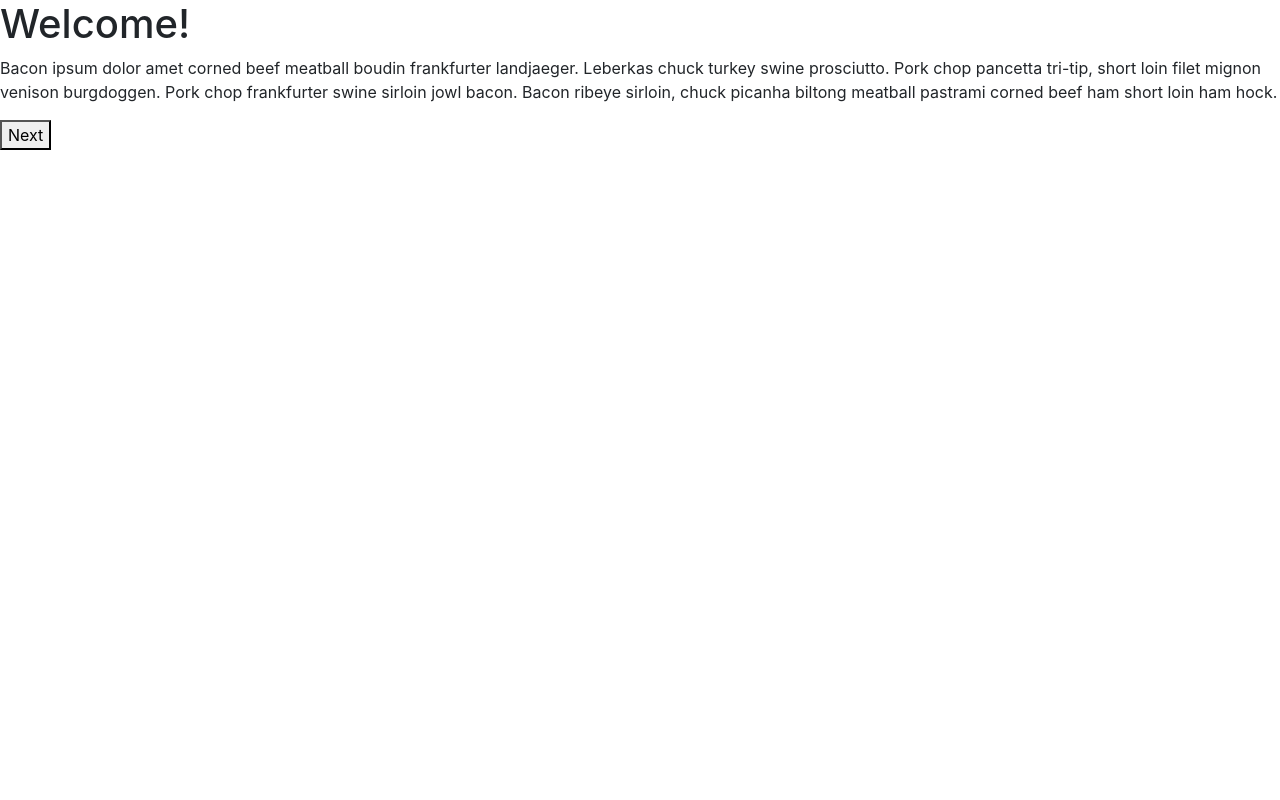
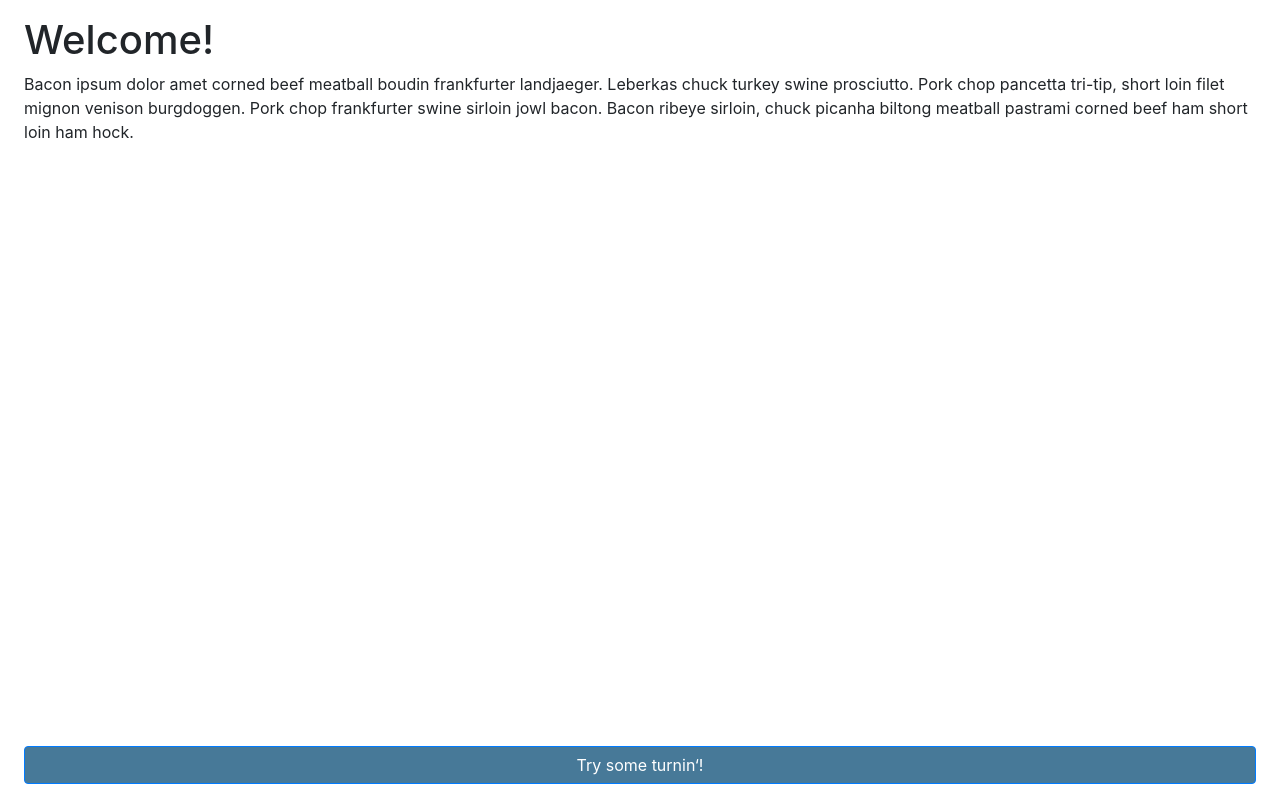
Before and after one commit to veproza/purchasing-power-game, a Preact app: page / in a window 1280 px wide. Built offline with nearby package versions, Linux system fonts and the light colour scheme; what bind-decorator would draw is missing.

Commit message:
Improved design of the welcome page

```diff
--- a/src/components/ContentPage.tsx
+++ b/src/components/ContentPage.tsx
@@ -6,18 +6,43 @@ type TProps = {
   onNextClicked: () => void;
 };
 export default ({page, onNextClicked}: TProps) => {
-  const content = page === PageStates.WelcomePage
-    ? renderWelcome()
-    : page === PageStates.DescriptionPage
-      ? renderDescription()
-      : renderPostGame();
+  let content: JSX.Element;
+  let nextButtonText: string | null;
+  switch (page) {
+    case PageStates.WelcomePage:
+      content = renderWelcome();
+      nextButtonText = `Try some turnin‘!`;
+      break;
+    case PageStates.DescriptionPage:
+      content = renderDescription();
+      nextButtonText = `Let's see how hard it is...`;
+      break;
+    case PageStates.RateGatheringPage:
+      content = renderPostGame();
+      nextButtonText = null;
+      break;
+    default:
+      throw new Error(`Unknown page: ${page}`);
+  }
   return (
     <div className="page">
-      {content}
-      <button onClick={onNextClicked}>Next</button>
+      <div className="content">
+        {content}
+      </div>
+      {nextButtonText ? renderNextButton(onNextClicked, nextButtonText) : null}
     </div>
   );
 };
+let renderNextButton = function (onNextClicked: () => void, nextButtonText: string) {
+  return (
+    <div className="bottom">
+      <button className="btn btn-primary btn-block" onClick={onNextClicked}>
+        {nextButtonText}
+      </button>
+    </div>
+  );
+};
+
 const renderWelcome = () => {
   return (
     <div>
--- a/src/components/main.tsx
+++ b/src/components/main.tsx
@@ -67,9 +67,9 @@ export default class Main extends Component<TProps, TState> {
 
   render() {
     return (
-      <span>
+      <div className="main">
         {this.isGamePage() ? this.renderGamePage() : this.renderContentPage()}
-      </span>
+      </div>
     );
   }
 
--- /dev/null
+++ b/src/sass/_ContentPage.sass
@@ -0,0 +1,9 @@
+.page
+  padding: $padding-y $padding-x
+  display: flex
+  flex-direction: column
+  position: absolute
+  min-height: 100%
+  justify-content: space-between
+  .btn
+    background: $primaryColor
--- a/src/sass/index.sass
+++ b/src/sass/index.sass
@@ -1,7 +1,7 @@
 @import "../../node_modules/bootstrap/scss/bootstrap"
 @import "colors"
-$padding-x: 15px
-$padding-y: 5px
+$padding-x: 1.5em
+$padding-y: 1em
 
 $primaryColor: #477998
 
@@ -10,6 +10,8 @@ body
 canvas
   background: white
   border: 1px solid #ccc
+
+@import "ContentPage"
 
 .flip-container
   perspective: 1000px
```
